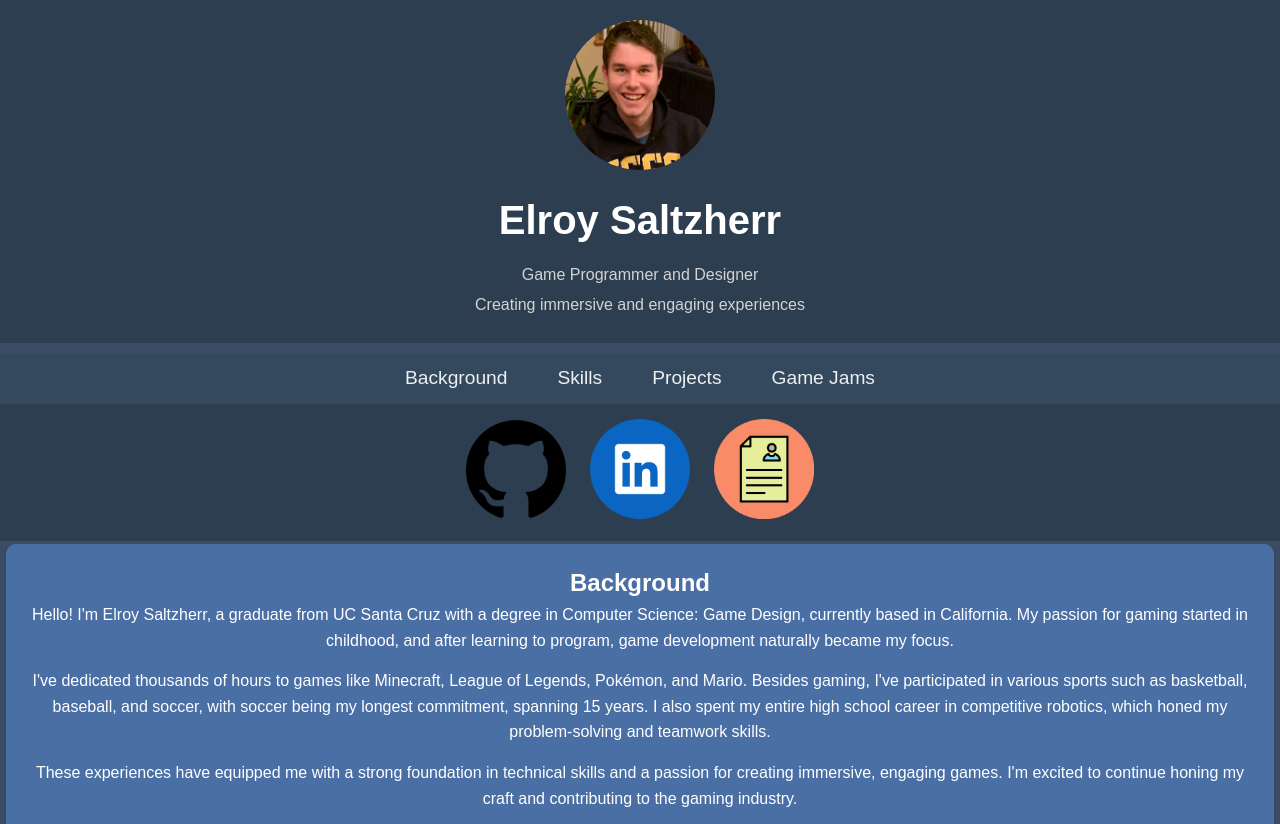
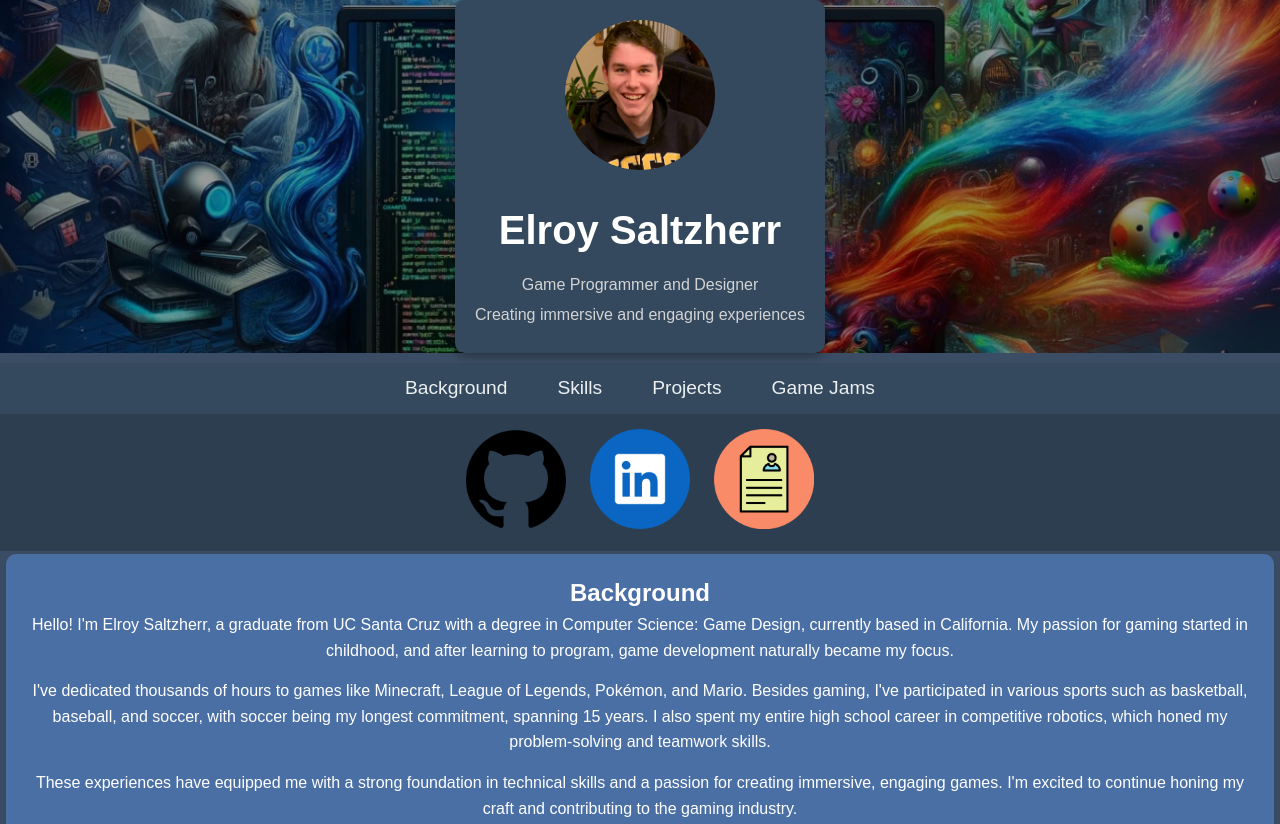
Before and after one commit to esaltzherr/PortfolioWebsite, a plain HTML site: page index.html in a window 1280 px wide. Shown: the top 824 px of the page. Drawn offline with Linux system fonts and the light colour scheme.

Commit message:
Added background

```diff
--- a/index.html
+++ b/index.html
@@ -10,13 +10,17 @@
 
 <body>
     <header class="header">
-        <div class="profile">
-            <img src="images/ProfilePic.jpg" alt="Elroy Saltzherr">
-            <h1>Elroy Saltzherr</h1>
-            <p>Game Programmer and Designer</p>
-            <p>Creating immersive and engaging experiences</p>
+        <div class="header-overlay"></div>
+        <div class="header-content">
+            <div class="profile">
+                <img src="images/ProfilePic.jpg" alt="Elroy Saltzherr">
+                <h1>Elroy Saltzherr</h1>
+                <p>Game Programmer and Designer</p>
+                <p>Creating immersive and engaging experiences</p>
+            </div>
         </div>
     </header>
+
     <nav class="navigation">
         <ul>
             <li><a href="#background">Background</a></li>
--- a/styles.css
+++ b/styles.css
@@ -45,15 +45,42 @@ a:visited {
 
 
 .header {
-    background-color: #2c3e50;
+    background-image: url("images/background.jpg");
+    background-size: cover;
+    background-position: center;
+    background-repeat: no-repeat;
+    /* padding: 50px 20px; */
+    position: relative;
+    text-align: center;
+}
+
+.header-overlay {
+    position: absolute;
+    top: 0;
+    left: 0;
+    width: 100%;
+    height: 100%;
+    background-color: rgba(0, 0, 0, 0.4);
+    z-index: 1;
+}
+
+.header-content {
+    background-color: #34495e; /* Same as other sections */
+    border-radius: 10px;
     padding: 20px;
-    text-align: center;
+    box-shadow: 0 4px 8px rgba(0, 0, 0, 0.3);
+    display: inline-block;
+    position: relative;
+    z-index: 2; /* Above overlay */
+    max-width: 900px; /* Adjust width as desired */
+    margin: 0 auto;
 }
 
 .profile img {
     border-radius: 50%;
     width: 150px;
     height: 150px;
+    margin-bottom: 10px;
 }
 
 .profile h1 {
@@ -66,6 +93,7 @@ a:visited {
     margin: 5px 0;
     color: #d3d3d3;
 }
+
 
 .navigation {
     background-color: #34495e;
```
Also changed, not shown: images/Background.jpg (added).
